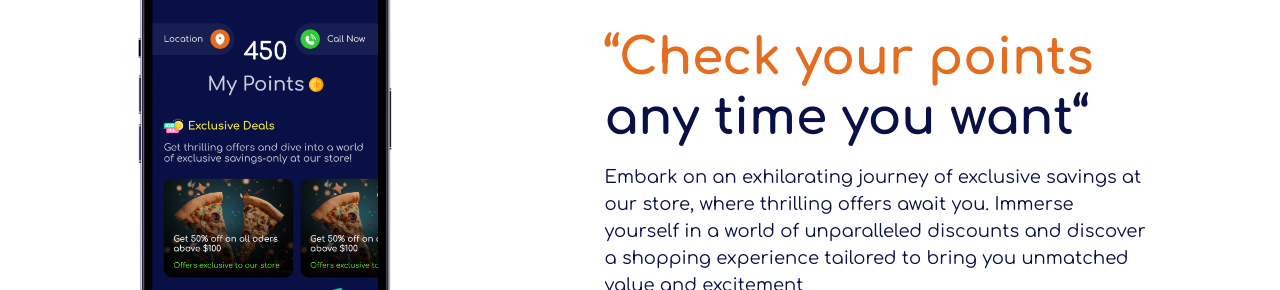
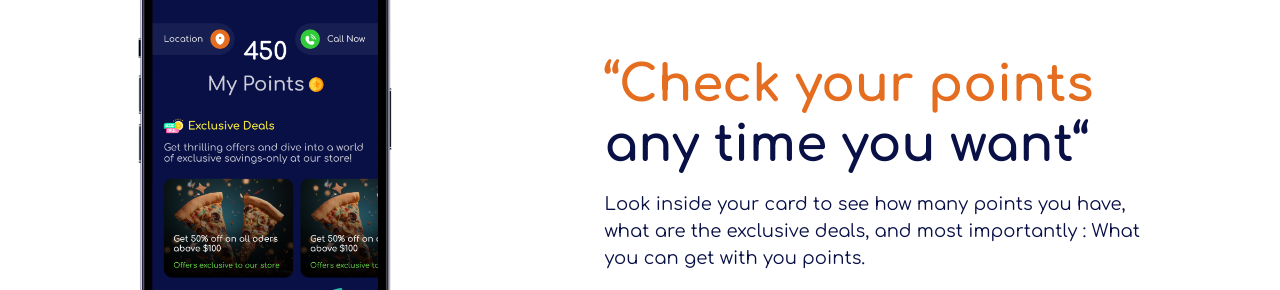
Before and after one commit to Ahmad-nadeem-007/fidelyz, a plain HTML site: page index.html in a window 1280 px wide. Shown: the part 900-1190 px from the top of the page. Drawn offline with nearby package versions, Linux system fonts and the light colour scheme.

Commit message:
latest code

```diff
--- a/index.html
+++ b/index.html
@@ -127,10 +127,10 @@
                         <span class=" text-orange">“Check your points </span> any
                         time you want“
                     </h1>
-                    <p class=" text-dark-blue font-18 mt-3">Embark on an exhilarating journey of exclusive savings at
-                        our store, where thrilling offers await you. Immerse yourself in a world of unparalleled
-                        discounts and discover a shopping experience tailored to bring you unmatched value and
-                        excitement</p>
+                    <p class=" text-dark-blue font-18 mt-3">Look inside your card to see how many
+                        points you have, what are the exclusive
+                        deals, and most importantly : What you
+                        can get with you points.</p>
                     <div class="container-fluid mt-4 d-lg-block d-md-block d-sm-block d-none ">
                         <div class="row justify-content-lg-start justify-content-center ">
                             <div class="col-lg-6 col-md-5 col-sm-8 col-12">
```
